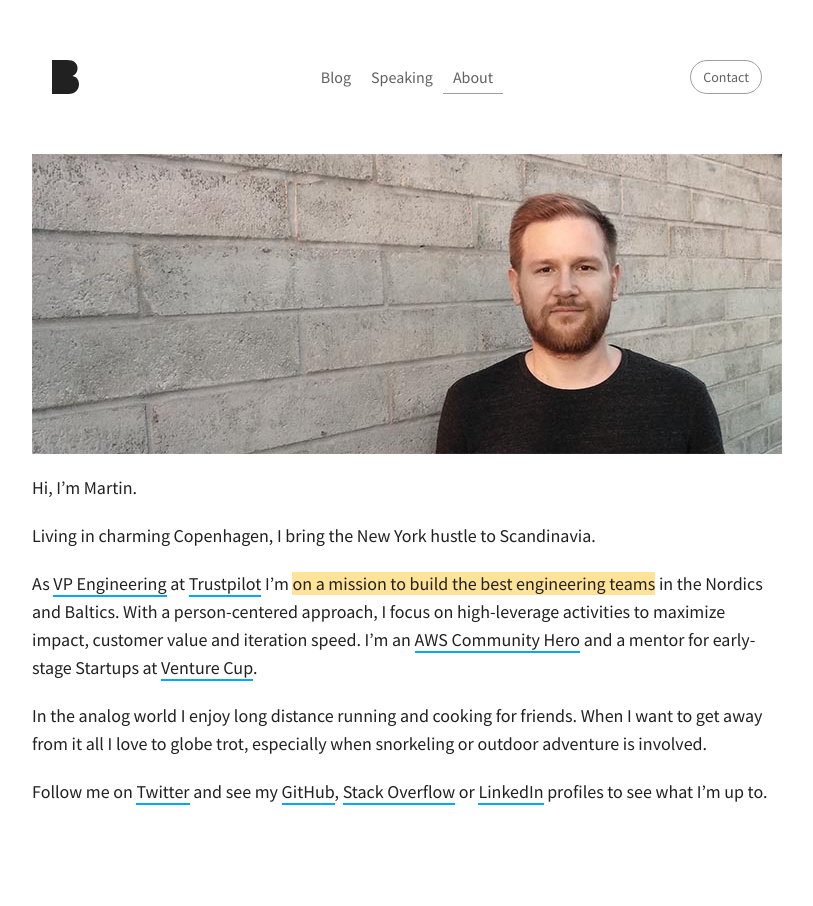
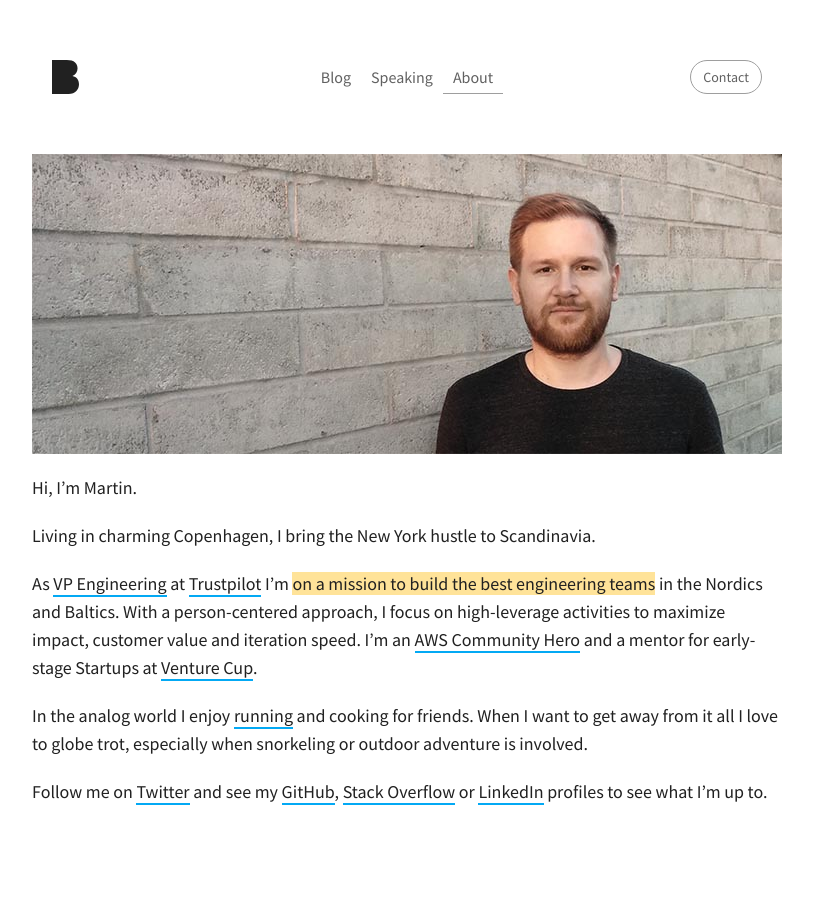
Before and after one commit to martinbuberl/martinbuberl.github.io, a Jekyll site: the page built from docs/about.md, in a window 1280 px wide. Shown: the whole page, without its empty margins (233-1046 px from the left). Built offline with Jekyll 4.4.1, drawn with Linux system fonts in a browser that asks for light colours; nearby versions of some CDN libraries; some web fonts are replaced.

```diff
--- a/docs/about.md
+++ b/docs/about.md
@@ -13,6 +13,6 @@ Living in charming Copenhagen, I bring the New York hustle to Scandinavia.
 
 As <a target="_blank" href="https://stackoverflow.com/story/martinbuberl">VP Engineering</a> at <a target="_blank" href="https://www.crunchbase.com/organization/trustpilot">Trustpilot</a> I’m <span class="highlight">on a mission to build the best engineering teams</span> in the Nordics and Baltics. With a person-centered approach, I focus on high-leverage activities to maximize impact, customer value and iteration speed. I'm an <a target="_blank" href="https://aws.amazon.com/developer/community/heroes/martin-buberl/">AWS Community Hero</a> and a mentor for early-stage Startups at <a target="_blank" href="http://venturecup.dk/">Venture Cup</a>.
 
-In the analog world I enjoy long distance running and cooking for friends. When I want to get away from it all I love to globe trot, especially when snorkeling or outdoor adventure is involved.
+In the analog world I enjoy <a href="https://www.strava.com/athletes/martinbuberl">running</a> and cooking for friends. When I want to get away from it all I love to globe trot, especially when snorkeling or outdoor adventure is involved.
 
 Follow me on <a target="_blank" href="https://twitter.com/martinbuberl">Twitter</a> and see my <a target="_blank" href="https://github.com/martinbuberl">GitHub</a>, <a target="_blank" href="http://stackoverflow.com/users/135441/martin-buberl">Stack Overflow</a> or <a target="_blank" href="https://www.linkedin.com/in/martinbuberl/">LinkedIn</a> profiles to see what I'm up to.
```
